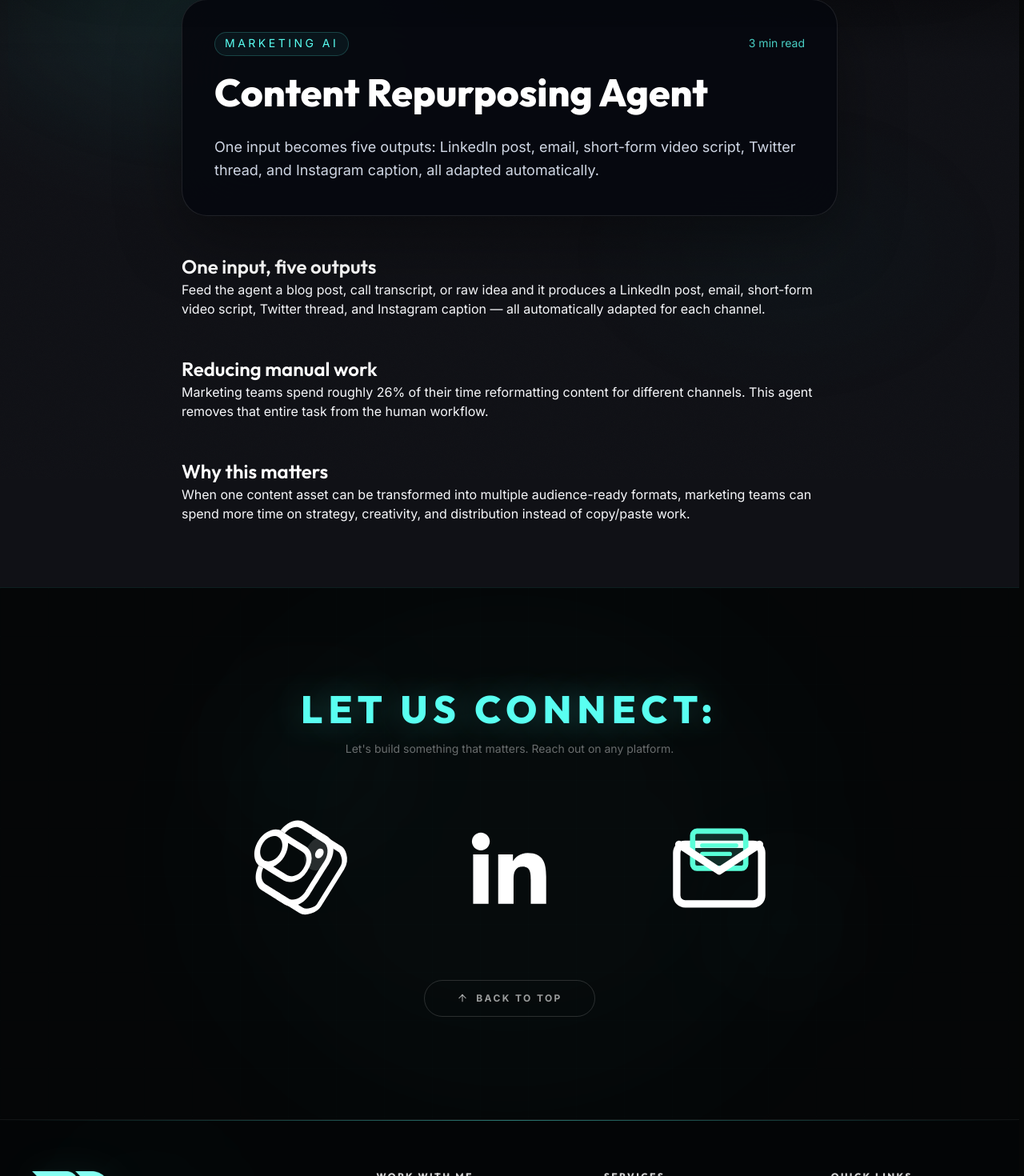
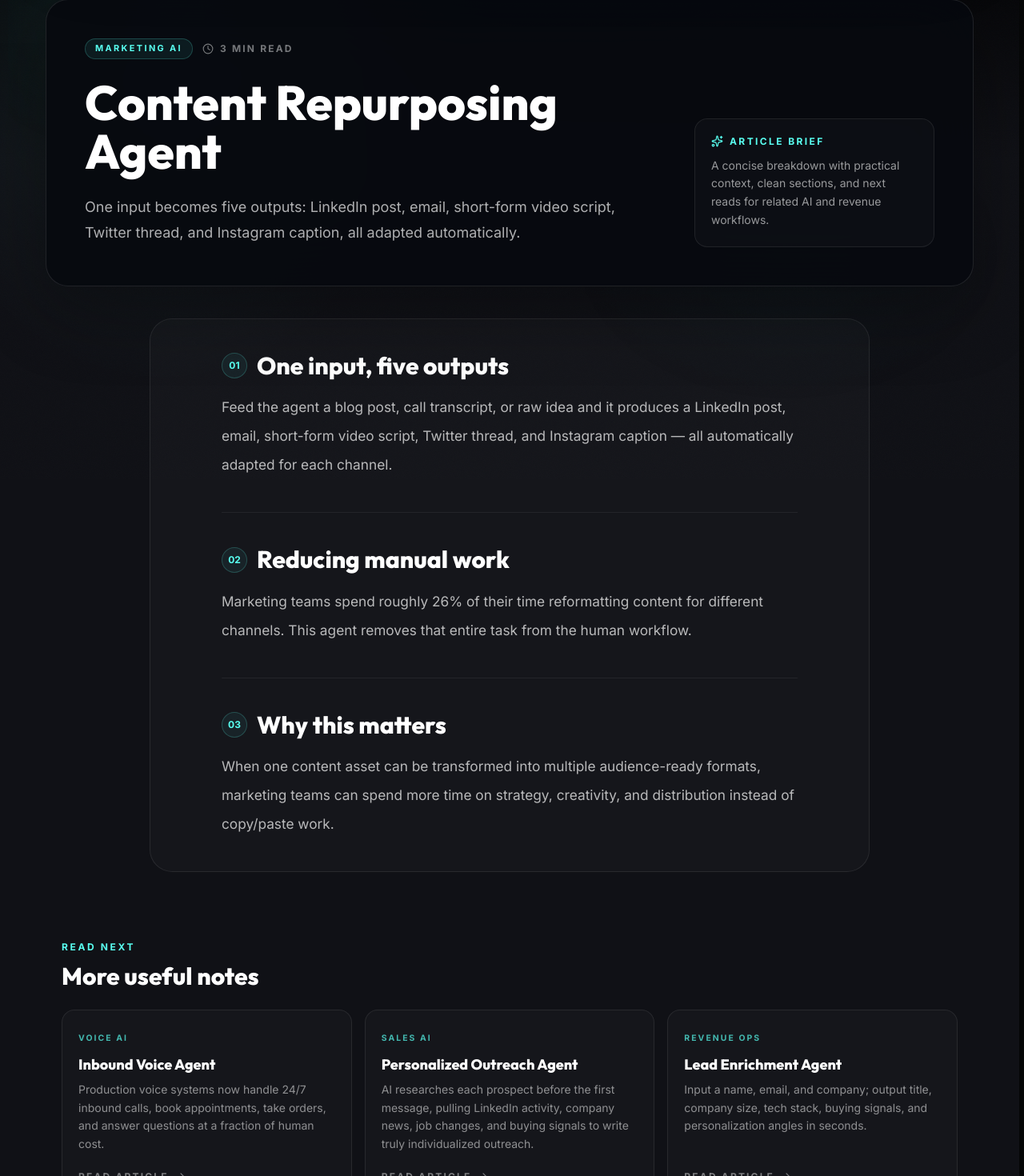
Before and after one commit to reddotconsultancy/Rohan-portfolio, a React (Vite) app: page /blog/content-repurposing-agent in a window 1280 px wide. Shown: the part 201-1671 px from the top of the page at 80% size. Built offline with nearby package versions, Linux system fonts and the light colour scheme.

Commit message:
Refine logos and blog presentation

```diff
--- a/src/components/Blog.jsx
+++ b/src/components/Blog.jsx
@@ -1,5 +1,5 @@
 import { motion } from "framer-motion";
-import { ArrowRight } from "lucide-react";
+import { ArrowRight, Clock } from "lucide-react";
 import { Link } from "react-router-dom";
 import { SectionLabel } from "./ui/SectionLabel";
 import { SmoothReveal } from "./ui/SmoothReveal";
@@ -7,58 +7,63 @@ import { blogPosts } from "../data/team";
 
 export function Blog() {
   return (
-    <section className="relative z-10 py-28 lg:py-36">
+    <section className="relative z-10 py-18 sm:py-20 lg:py-24">
       <div className="mx-auto max-w-[1380px] px-6 lg:px-10">
         <SmoothReveal>
           <div className="text-center">
             <SectionLabel text="Our Blog" />
-            <h2 className="mt-4 font-heading text-3xl font-black text-text sm:text-4xl lg:text-5xl">
-              Read Our Latest Blogs
+            <h2 className="mx-auto mt-4 max-w-3xl font-heading text-3xl font-black leading-[1.05] text-text sm:text-4xl lg:text-5xl">
+              Practical Notes on AI, Growth and Systems
             </h2>
+            <p className="mx-auto mt-4 max-w-2xl text-sm leading-relaxed text-muted sm:text-base">
+              Short, useful reads for founders and teams building cleaner
+              revenue engines, stronger operations, and smarter AI workflows.
+            </p>
           </div>
         </SmoothReveal>
 
-        <div className="mx-auto mt-14 grid max-w-4xl gap-6 sm:grid-cols-1">
+        <div className="mx-auto mt-12 grid max-w-4xl gap-4 sm:mt-14">
           {blogPosts.map((post, i) => (
             <motion.div
               key={post.title}
-              initial={{
-                opacity: 0,
-                x: i % 2 === 0 ? -50 : 50,
-              }}
-              whileInView={{
-                opacity: 1,
-                x: 0,
-              }}
+              initial={{ opacity: 0, y: 18 }}
+              whileInView={{ opacity: 1, y: 0 }}
               viewport={{ once: true, margin: "-60px" }}
               transition={{
-                delay: i * 0.1,
-                duration: 0.7,
+                delay: i * 0.06,
+                duration: 0.5,
                 ease: [0.22, 1, 0.36, 1],
               }}
             >
               <Link
                 to={post.link}
-                className="glass-card group flex flex-col gap-4 p-7 transition-all duration-400 sm:flex-row sm:items-center sm:gap-8"
+                className="group relative block overflow-hidden rounded-2xl border border-white/[0.08] bg-white/[0.025] p-5 transition-all duration-300 hover:-translate-y-0.5 hover:border-accent/25 hover:bg-white/[0.04] hover:shadow-[0_24px_70px_rgba(0,0,0,0.28)] sm:p-6"
               >
-                <div className="flex-1">
-                  <div className="mb-3 flex items-center gap-3">
-                    <span className="rounded-full bg-accent/10 px-3 py-1 text-xs font-semibold text-accent">
+                <div className="pointer-events-none absolute inset-x-6 top-0 h-px bg-gradient-to-r from-transparent via-accent/25 to-transparent opacity-0 transition-opacity duration-300 group-hover:opacity-100" />
+
+                <div className="flex flex-col gap-5 sm:flex-row sm:items-center sm:justify-between">
+                  <div className="min-w-0">
+                    <div className="mb-3 flex flex-wrap items-center gap-3">
+                      <span className="rounded-full border border-accent/20 bg-accent/[0.07] px-3 py-1 text-[0.65rem] font-black uppercase tracking-[0.18em] text-accent">
                         {post.tag}
                       </span>
-                    <span className="text-xs text-muted">
+                      <span className="inline-flex items-center gap-1.5 text-xs font-semibold text-white/45">
+                        <Clock size={13} />
                         {post.readTime}
                       </span>
                     </div>
-                  <h3 className="font-heading text-lg font-bold text-text transition-colors group-hover:text-accent">
+
+                    <h3 className="font-heading text-xl font-black leading-snug text-white transition-colors duration-300 group-hover:text-accent sm:text-2xl">
                       {post.title}
                     </h3>
-                  <p className="mt-2 text-sm leading-relaxed text-muted">
+                    <p className="mt-2 max-w-3xl text-sm leading-relaxed text-white/58 sm:text-[0.95rem]">
                       {post.excerpt}
                     </p>
                   </div>
-                <div className="flex h-10 w-10 flex-shrink-0 items-center justify-center rounded-full border border-line bg-panel text-muted transition-all group-hover:border-accent/30 group-hover:bg-accent/10 group-hover:text-accent group-hover:translate-x-1">
-                  <ArrowRight size={16} />
+
+                  <span className="flex h-11 w-11 shrink-0 items-center justify-center rounded-full border border-white/10 bg-black/20 text-white/55 transition-all duration-300 group-hover:border-accent/35 group-hover:bg-accent group-hover:text-[#031111] sm:h-12 sm:w-12">
+                    <ArrowRight size={17} />
+                  </span>
                 </div>
               </Link>
             </motion.div>
--- a/src/components/LogoStrip.jsx
+++ b/src/components/LogoStrip.jsx
@@ -1,31 +1,39 @@
-import { useRef } from "react";
+import { useRef, useState } from "react";
 import { motion, useScroll, useTransform } from "framer-motion";
 import { clientLogos } from "../data/team";
 
-function LogoMark({ logo }) {
-  if (logo.src) {
-    return (
+function LogoItem({ logo }) {
+  const [currentSrc, setCurrentSrc] = useState(logo.src || logo.fallbackSrc || "");
+  const isFallback = currentSrc === logo.fallbackSrc;
+  const shouldLighten = logo.tone === "light" || (isFallback && logo.fallbackTone === "light");
+
+  if (!currentSrc) {
+    return null;
+  }
+
+  return (
+    <div className="group flex h-16 min-w-[158px] flex-shrink-0 items-center justify-center px-3 sm:min-w-[178px] lg:min-w-[198px] lg:px-5">
       <img
-        src={logo.src}
+        src={currentSrc}
         alt={logo.name}
+        onError={() => {
+          if (logo.fallbackSrc && currentSrc !== logo.fallbackSrc) {
+            setCurrentSrc(logo.fallbackSrc);
+            return;
+          }
+
+          setCurrentSrc("");
+        }}
         className={[
-          "max-h-10 w-auto max-w-[160px] object-contain opacity-90 transition-all duration-500 group-hover:scale-105 group-hover:opacity-100 lg:max-h-12 lg:max-w-[190px]",
-          logo.tone === "light"
+          "h-10 w-[136px] object-contain opacity-90 transition-all duration-500 group-hover:scale-[1.035] group-hover:opacity-100 sm:w-[152px] lg:h-11 lg:w-[170px]",
+          shouldLighten
             ? "brightness-0 invert contrast-125 drop-shadow-[0_0_16px_rgba(255,255,255,0.12)]"
             : "drop-shadow-[0_0_18px_rgba(89,255,241,0.08)]",
         ].join(" ")}
-        loading="lazy"
+        decoding="async"
+        loading="eager"
       />
-    );
-  }
-
-  return (
-    <span
-      aria-label={logo.name}
-      className="font-heading text-xl font-black uppercase tracking-[0.14em] text-white/88 drop-shadow-[0_0_18px_rgba(255,255,255,0.1)] transition-all duration-500 group-hover:text-accent group-hover:drop-shadow-[0_0_18px_rgba(89,255,241,0.25)] lg:text-2xl"
-    >
-      {logo.wordmark}
-    </span>
+    </div>
   );
 }
 
@@ -43,16 +51,11 @@ export function LogoStrip() {
     <motion.section
       ref={ref}
       style={{ opacity }}
-      className="relative z-10 overflow-hidden border-y border-line py-12 [contain:paint]"
+      className="relative z-10 overflow-hidden border-y border-line py-6 [contain:paint] sm:py-7"
     >
       <div className="marquee-track">
         {doubled.map((logo, i) => (
-          <div
-            key={`${logo.name}-${i}`}
-            className="group flex h-24 min-w-[220px] flex-shrink-0 items-center justify-center px-8 lg:min-w-[260px] lg:px-12"
-          >
-            <LogoMark logo={logo} />
-          </div>
+          <LogoItem key={`${logo.name}-${i}`} logo={logo} />
         ))}
       </div>
     </motion.section>
--- a/src/data/team.js
+++ b/src/data/team.js
@@ -92,19 +92,19 @@ export const projects = [
 ];
 
 export const clientLogos = [
-  { name: "AWS", wordmark: "AWS" },
-  { name: "PepsiCo", wordmark: "PEPSICO" },
-  { name: "Red Bull", src: "/images/logos/Red_Bull_idCMb-1Vvp_1.png" },
-  { name: "Emaar", src: "/images/logos/Emaar_idXvHX22tw_0.png", tone: "light" },
-  { name: "Centene", src: "/images/logos/Centene_idRbNkT_6y_1.png", tone: "light" },
-  { name: "The North Face", src: "/images/logos/The_North_Face_Logo_1.png", tone: "light" },
-  { name: "Lenovo", src: "/images/logos/Lenovo_Partner_idltQKJPYp_0.png" },
-  { name: "Unilever", src: "/images/logos/Unilever_idKa-ZG1zZ_1.png", tone: "light" },
-  { name: "Aditya Birla", wordmark: "ADITYA BIRLA" },
-  { name: "Belkin", src: "/images/logos/Belkin_idRHCcazzT_0.png", tone: "light" },
-  { name: "APS Payroll", src: "/images/logos/APS_Payroll_idQ0maL20D_0.png", tone: "light" },
-  { name: "PayPal", wordmark: "PayPal" },
-  { name: "Huawei", wordmark: "HUAWEI" },
+  { name: "AWS", src: "/images/logos/aws.png" },
+  { name: "PepsiCo", src: "/images/logos/pepsico.png" },
+  { name: "Red Bull", src: "/images/logos/red-bull.png", fallbackSrc: "/images/logos/Red_Bull_idCMb-1Vvp_1.png" },
+  { name: "Emaar", src: "/images/logos/emaar.png", fallbackSrc: "/images/logos/Emaar_idXvHX22tw_0.png", fallbackTone: "light" },
+  { name: "Centene", src: "/images/logos/centene.png", fallbackSrc: "/images/logos/Centene_idRbNkT_6y_1.png", fallbackTone: "light" },
+  { name: "The North Face", src: "/images/logos/the-north-face.png", fallbackSrc: "/images/logos/The_North_Face_Logo_1.png", fallbackTone: "light" },
+  { name: "Lenovo", src: "/images/logos/lenovo.png", fallbackSrc: "/images/logos/Lenovo_Partner_idltQKJPYp_0.png" },
+  { name: "Unilever", src: "/images/logos/unilever.png", fallbackSrc: "/images/logos/Unilever_idKa-ZG1zZ_1.png", fallbackTone: "light" },
+  { name: "Aditya Birla", src: "/images/logos/aditya-birla.png" },
+  { name: "Belkin", src: "/images/logos/belkin.png", fallbackSrc: "/images/logos/Belkin_idRHCcazzT_0.png", fallbackTone: "light" },
+  { name: "APS Payroll", src: "/images/logos/aps-payroll.png", fallbackSrc: "/images/logos/APS_Payroll_idQ0maL20D_0.png", fallbackTone: "light" },
+  { name: "PayPal", src: "/images/logos/paypal.png" },
+  { name: "Huawei", src: "/images/logos/huawei.png" },
 ];
 
 export const expertBio = {
--- a/src/pages/BlogDetailPage.jsx
+++ b/src/pages/BlogDetailPage.jsx
@@ -1,5 +1,6 @@
 import { Navigate, Link, useParams } from "react-router-dom";
 import { motion } from "framer-motion";
+import { ArrowLeft, ArrowRight, Clock, Sparkles } from "lucide-react";
 import { Navbar } from "../components/Navbar";
 import { Footer } from "../components/Footer";
 import { ScrollProgress } from "../components/ui/ScrollProgress";
@@ -13,12 +14,17 @@ export function BlogDetailPage() {
     return <Navigate to="/" replace />;
   }
 
+  const suggestedPosts = blogPosts
+    .filter((item) => item.slug !== post.slug)
+    .slice(0, 3);
+
   return (
     <div className="site-shell">
       <ScrollProgress />
       <Navbar />
-      <main className="pt-36 pb-20">
-        <div className="mx-auto max-w-[900px] px-6 lg:px-10">
+
+      <main className="pb-24 pt-36 lg:pb-32">
+        <div className="mx-auto max-w-[1240px] px-6 lg:px-10">
           <motion.div
             initial={{ opacity: 0, y: 16 }}
             animate={{ opacity: 1, y: 0 }}
@@ -26,53 +32,154 @@ export function BlogDetailPage() {
           >
             <Link
               to="/"
-              className="inline-flex items-center gap-2 text-sm font-semibold uppercase tracking-[0.28em] text-accent transition-colors hover:text-white"
+              className="inline-flex items-center gap-2 text-xs font-black uppercase tracking-[0.24em] text-accent/85 transition-colors hover:text-white"
             >
-              ← Back to home
+              <ArrowLeft size={15} />
+              Back to home
             </Link>
 
-            <div className="mt-8 rounded-[32px] border border-white/10 bg-[#07090f]/95 p-10 shadow-[0_30px_80px_rgba(0,0,0,0.35)] backdrop-blur-2xl">
-              <div className="mb-4 flex flex-col gap-3 text-sm text-accent/80 sm:flex-row sm:items-center sm:justify-between">
-                <span className="rounded-full border border-accent/20 bg-accent/5 px-3 py-1 uppercase tracking-[0.25em] text-accent">
+            <header className="mt-8 overflow-hidden rounded-[28px] border border-white/10 bg-[#07090f]/90 p-6 shadow-[0_30px_90px_rgba(0,0,0,0.3)] backdrop-blur-2xl sm:p-9 lg:p-12">
+              <div className="grid gap-9 lg:grid-cols-[minmax(0,1fr)_300px] lg:items-end">
+                <div>
+                  <div className="mb-6 flex flex-wrap items-center gap-3 text-sm text-accent/80">
+                    <span className="w-fit rounded-full border border-accent/20 bg-accent/[0.07] px-3 py-1 text-[0.68rem] font-black uppercase tracking-[0.22em] text-accent">
                       {post.tag}
                     </span>
-                <span>{post.readTime}</span>
+                    <span className="inline-flex items-center gap-2 text-xs font-bold uppercase tracking-[0.18em] text-white/45">
+                      <Clock size={14} />
+                      {post.readTime}
+                    </span>
                   </div>
-              <h1 className="font-heading text-4xl font-black leading-tight text-white sm:text-5xl">
+
+                  <h1 className="max-w-4xl font-heading text-4xl font-black leading-[1.02] text-white sm:text-5xl lg:text-6xl">
                     {post.title}
                   </h1>
-              <p className="mt-6 max-w-3xl text-lg leading-relaxed text-[#cfd6e4]">
+                  <p className="mt-6 max-w-3xl text-lg leading-[1.8] text-white/68">
                     {post.excerpt}
                   </p>
                 </div>
 
-            <article className="prose prose-invert prose-headings:text-white prose-p:text-[#d0d5de] mt-12 space-y-12 max-w-none prose-a:text-accent prose-a:no-underline prose-li:leading-relaxed">
+                <div className="rounded-2xl border border-white/[0.08] bg-white/[0.025] p-5">
+                  <div className="flex items-center gap-2 text-xs font-black uppercase tracking-[0.2em] text-accent">
+                    <Sparkles size={15} />
+                    Article brief
+                  </div>
+                  <p className="mt-3 text-sm leading-relaxed text-white/58">
+                    A concise breakdown with practical context, clean sections,
+                    and next reads for related AI and revenue workflows.
+                  </p>
+                </div>
+              </div>
+            </header>
+          </motion.div>
+
+          <div className="mt-10">
+            <motion.article
+              initial={{ opacity: 0, y: 14 }}
+              animate={{ opacity: 1, y: 0 }}
+              transition={{ delay: 0.08, duration: 0.45, ease: "easeOut" }}
+              className="mx-auto max-w-[900px] rounded-[28px] border border-white/[0.08] bg-white/[0.025] p-6 sm:p-8 lg:p-10"
+            >
+              <div className="mx-auto max-w-[720px] space-y-10">
                 {post.content.map((section, index) => (
                   <motion.section
                     key={`${post.slug}-${index}`}
-                  initial={{ opacity: 0, y: 12 }}
-                  animate={{ opacity: 1, y: 0 }}
-                  transition={{ delay: 0.08 * index, duration: 0.35, ease: "easeOut" }}
+                    initial={{ opacity: 0, y: 14 }}
+                    whileInView={{ opacity: 1, y: 0 }}
+                    viewport={{ once: true, margin: "-80px" }}
+                    transition={{
+                      delay: index * 0.06,
+                      duration: 0.45,
+                      ease: [0.22, 1, 0.36, 1],
+                    }}
+                    className="border-b border-white/[0.06] pb-10 last:border-b-0 last:pb-0"
                   >
+                    <div className="mb-4 flex items-center gap-3">
+                      <span className="flex h-8 w-8 items-center justify-center rounded-full border border-accent/20 bg-accent/[0.06] text-xs font-black text-accent">
+                        {String(index + 1).padStart(2, "0")}
+                      </span>
                       {section.heading && (
-                    <h2 className="mt-0 text-2xl font-semibold text-white">
+                        <h2 className="font-heading text-2xl font-black leading-tight text-white sm:text-3xl">
                           {section.heading}
                         </h2>
                       )}
-                  <p>{section.body}</p>
+                    </div>
+
+                    <p className="text-left text-[1rem] leading-8 text-white/70 sm:text-[1.08rem] sm:leading-9">
+                      {section.body}
+                    </p>
+
                     {section.list && (
-                    <ul className="list-disc space-y-2 pl-6 text-[#d0d5de]">
+                      <ul className="mt-5 space-y-3 text-left text-base leading-relaxed text-white/68">
                         {section.list.map((item, itemIndex) => (
-                        <li key={`${post.slug}-list-${itemIndex}`}>{item}</li>
+                          <li
+                            key={`${post.slug}-list-${itemIndex}`}
+                            className="flex gap-3"
+                          >
+                            <span className="mt-2 h-1.5 w-1.5 shrink-0 rounded-full bg-accent/80" />
+                            <span>{item}</span>
+                          </li>
                         ))}
                       </ul>
                     )}
                   </motion.section>
                 ))}
-            </article>
+              </div>
+            </motion.article>
+          </div>
+
+          <section className="mx-auto mt-14 max-w-[1120px] lg:mt-20">
+            <div className="mb-6 flex items-end justify-between gap-4">
+              <div>
+                <span className="text-xs font-black uppercase tracking-[0.22em] text-accent">
+                  Read next
+                </span>
+                <h2 className="mt-2 font-heading text-2xl font-black text-white sm:text-3xl">
+                  More useful notes
+                </h2>
+              </div>
+            </div>
+
+            <div className="grid gap-4 md:grid-cols-3">
+              {suggestedPosts.map((item, index) => (
+                <motion.div
+                  key={item.slug}
+                  initial={{ opacity: 0, y: 18 }}
+                  whileInView={{ opacity: 1, y: 0 }}
+                  viewport={{ once: true, margin: "-80px" }}
+                  transition={{
+                    delay: index * 0.07,
+                    duration: 0.45,
+                    ease: [0.22, 1, 0.36, 1],
+                  }}
+                >
+                  <Link
+                    to={item.link}
+                    className="group flex h-full flex-col justify-between rounded-2xl border border-white/[0.08] bg-white/[0.025] p-5 transition-all duration-300 hover:-translate-y-1 hover:border-accent/25 hover:bg-white/[0.04]"
+                  >
+                    <div>
+                      <span className="text-[0.65rem] font-black uppercase tracking-[0.2em] text-accent/70">
+                        {item.tag}
+                      </span>
+                      <h3 className="mt-3 font-heading text-lg font-black leading-snug text-white transition-colors group-hover:text-accent">
+                        {item.title}
+                      </h3>
+                      <p className="mt-2 text-sm leading-relaxed text-white/52">
+                        {item.excerpt}
+                      </p>
+                    </div>
+                    <span className="mt-5 inline-flex items-center gap-2 text-xs font-black uppercase tracking-[0.18em] text-white/45 transition-colors group-hover:text-accent">
+                      Read article
+                      <ArrowRight size={14} />
+                    </span>
+                  </Link>
                 </motion.div>
+              ))}
+            </div>
+          </section>
         </div>
       </main>
+
       <Footer />
     </div>
   );
```
Lines whose indentation alone changed are shown as unchanged.
